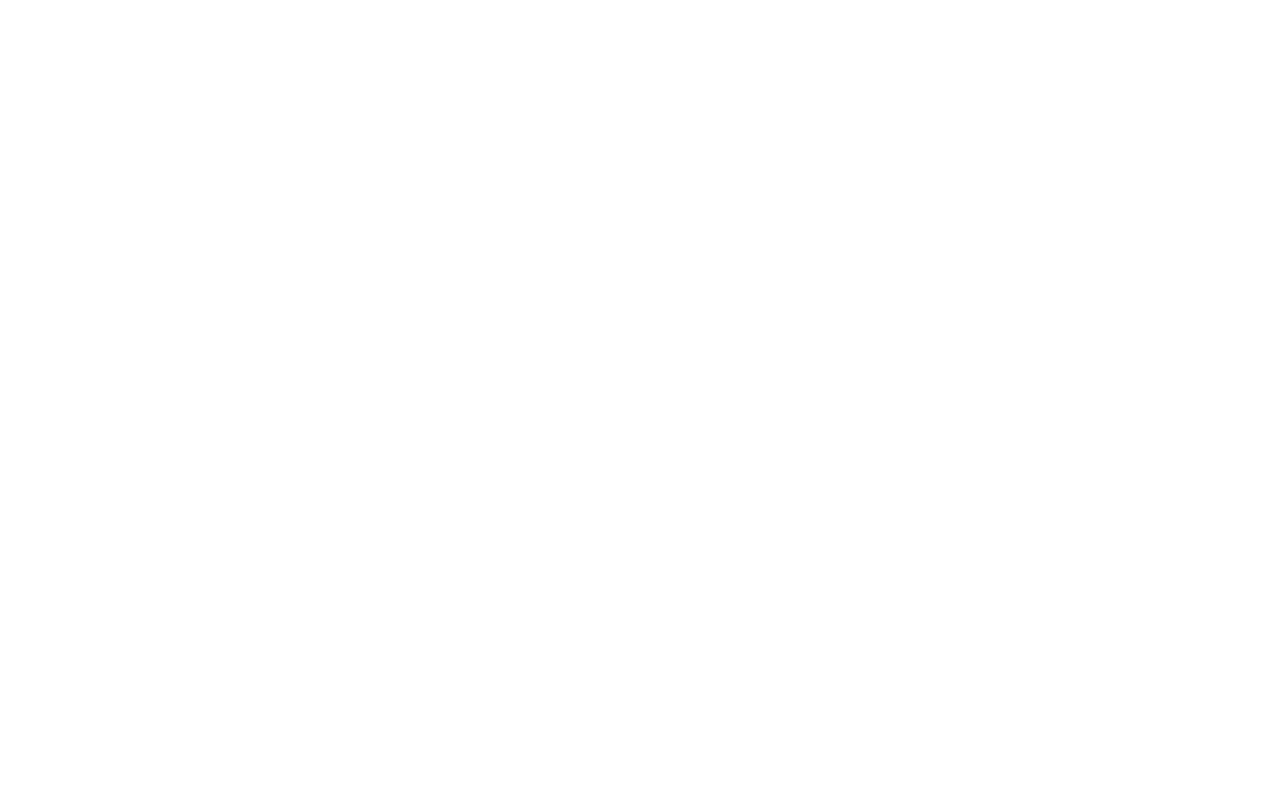
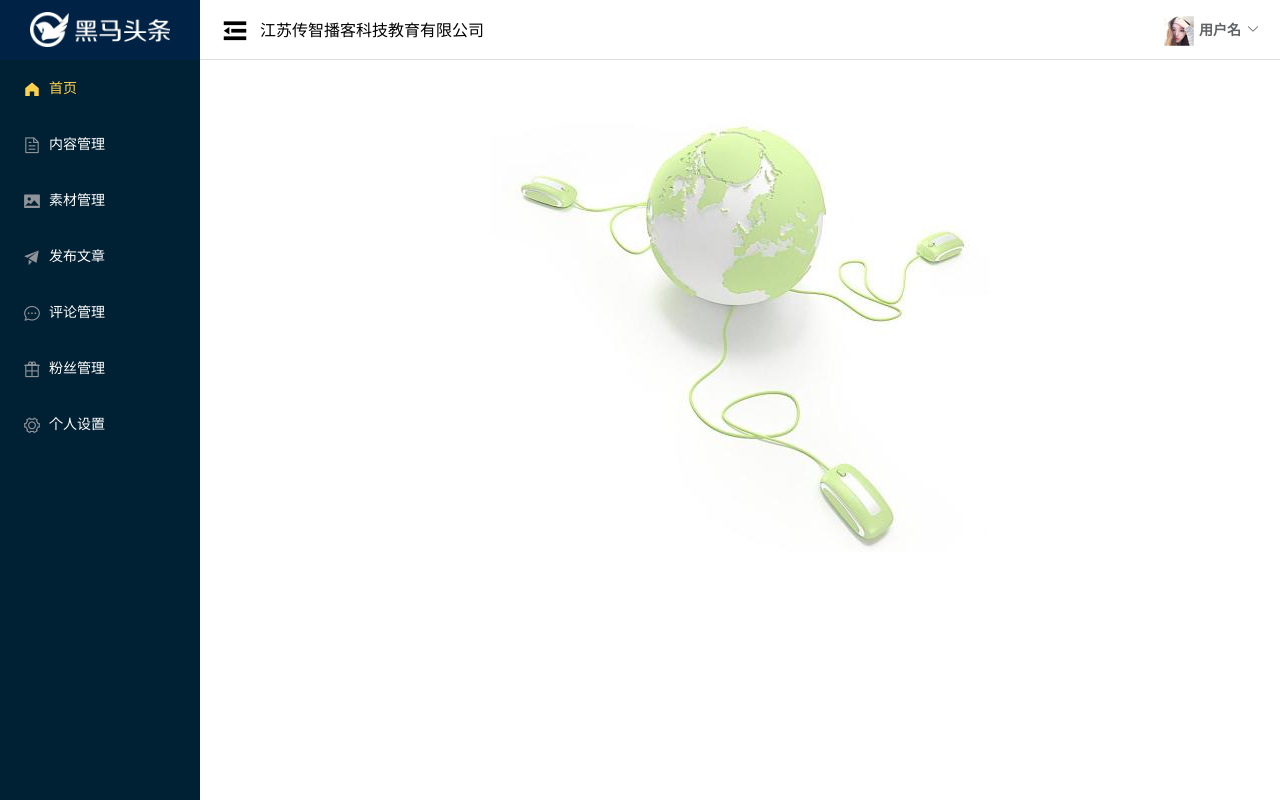
Before and after one commit to zhousg/hm-toutiao-pc-85, a Vue app: page /#/ in a window 1280 px wide. Built offline with nearby package versions, Linux system fonts and the light colour scheme.

Commit message:
首页布局&折叠效果&404页面

```diff
--- /dev/null
+++ b/src/views/404/index.vue
@@ -0,0 +1,18 @@
+<template>
+  <div class='container-404'></div>
+</template>
+
+<script>
+export default {}
+</script>
+
+<style scoped lang='less'>
+.container-404{
+  width: 100%;
+  height: 100%;
+  position: absolute;
+  left: 0;
+  top: 0;
+  background: url(../../assets/404.png) no-repeat center / cover;
+}
+</style>
--- /dev/null
+++ b/src/views/home/index.vue
@@ -0,0 +1,138 @@
+<template>
+  <el-container class="home-container">
+    <el-aside :width="isOpen?'200px':'64px'">
+      <!-- logo -->
+      <div class="logo" :class="{smallLogo:!isOpen}"></div>
+      <!-- 导航菜单 -->
+      <el-menu
+        default-active="/"
+        background-color="#002033"
+        text-color="#fff"
+        active-text-color="#ffd04b"
+        style="border-right:none"
+        :collapse="!isOpen"
+        :collapse-transition="false"
+        router
+      >
+        <el-menu-item index="/">
+          <i class="el-icon-s-home"></i>
+          <span slot="title">首页</span>
+        </el-menu-item>
+        <el-menu-item index="/article">
+          <i class="el-icon-document"></i>
+          <span slot="title">内容管理</span>
+        </el-menu-item>
+        <el-menu-item index="/image">
+          <i class="el-icon-picture"></i>
+          <span slot="title">素材管理</span>
+        </el-menu-item>
+        <el-menu-item index="/publish">
+          <i class="el-icon-s-promotion"></i>
+          <span slot="title">发布文章</span>
+        </el-menu-item>
+        <el-menu-item index="/comment">
+          <i class="el-icon-chat-dot-round"></i>
+          <span slot="title">评论管理</span>
+        </el-menu-item>
+        <el-menu-item index="/fans">
+          <i class="el-icon-present"></i>
+          <span slot="title">粉丝管理</span>
+        </el-menu-item>
+        <el-menu-item index="/setting">
+          <i class="el-icon-setting"></i>
+          <span slot="title">个人设置</span>
+        </el-menu-item>
+      </el-menu>
+    </el-aside>
+    <el-container>
+      <el-header>
+        <!-- 图标 -->
+        <span class="el-icon-s-fold icon" @click="toggleMenu"></span>
+        <!-- 文字 -->
+        <span class="text">江苏传智播客科技教育有限公司</span>
+        <!-- 下拉菜单组件 -->
+        <el-dropdown class="dropdown">
+          <span class="el-dropdown-link">
+            <img class="headIcon" src="../../assets/avatar.jpg" alt />
+            <span class="userName">用户名</span>
+            <i class="el-icon-arrow-down el-icon--right"></i>
+          </span>
+          <el-dropdown-menu slot="dropdown">
+            <el-dropdown-item icon="el-icon-setting">个人设置</el-dropdown-item>
+            <el-dropdown-item icon="el-icon-unlock">退出登录</el-dropdown-item>
+          </el-dropdown-menu>
+        </el-dropdown>
+      </el-header>
+      <el-main>
+        <!-- 二级路由容器 -->
+        <router-view></router-view>
+      </el-main>
+    </el-container>
+  </el-container>
+</template>
+
+<script>
+export default {
+  data () {
+    return {
+      // 是不是展开的
+      isOpen: true
+    }
+  },
+  methods: {
+    toggleMenu () {
+      // 切换侧边栏  展开与收起
+      this.isOpen = !this.isOpen
+    }
+  }
+}
+</script>
+
+<style scoped lang='less'>
+.home-container {
+  width: 100%;
+  height: 100%;
+  position: absolute;
+  left: 0;
+  top: 0;
+  .el-aside {
+    background: #002033;
+    .logo {
+      width: 100%;
+      height: 60px;
+      background: #002244 url(../../assets/logo_admin.png) no-repeat center /
+        140px auto;
+    }
+    // 覆盖大图成小图
+    .smallLogo {
+      background-image: url(../../assets/logo_admin_01.png);
+      background-size: 36px auto;
+    }
+  }
+  .el-header {
+    border-bottom: 1px solid #ddd;
+    line-height: 60px;
+    .icon {
+      font-size: 30px;
+      vertical-align: middle;
+    }
+    .text {
+      margin-left: 10px;
+      vertical-align: middle;
+    }
+    .dropdown {
+      float: right;
+      .headIcon {
+        width: 30px;
+        height: 30px;
+        vertical-align: middle;
+      }
+      .userName {
+        margin-left: 5px;
+        font-weight: bold;
+        vertical-align: middle;
+      }
+    }
+  }
+}
+</style>
--- /dev/null
+++ b/src/views/welcome/index.vue
@@ -0,0 +1,16 @@
+<template>
+  <div class='container'>
+    <img src="../../assets/welcome.jpg" alt="">
+  </div>
+</template>
+
+<script>
+export default {}
+</script>
+
+<style scoped lang='less'>
+img{
+  display: block;
+  margin: 0 auto;
+}
+</style>
```
Also changed, not shown: src/router/index.js (+15 -1 lines).
